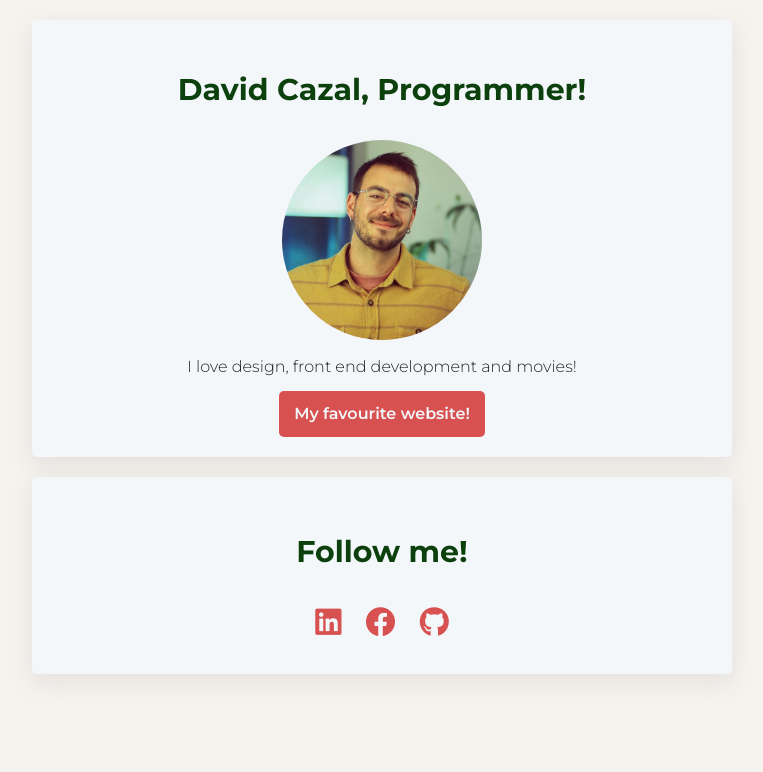
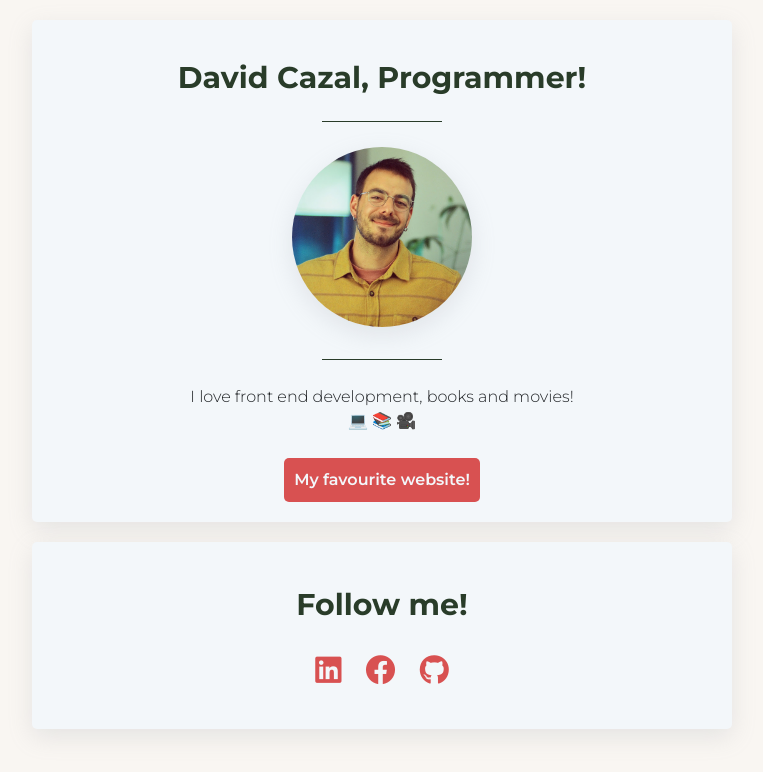
Before and after one commit to DavidCazalCollados/profile, a plain HTML site: page index.html in a window 1280 px wide. Shown: the whole page, without its empty margins (258-1021 px from the left). Drawn offline with Linux system fonts and the light colour scheme; a web font is replaced by a local one.

Commit message:
make my profile prettier

```diff
--- a/index.html
+++ b/index.html
@@ -16,8 +16,12 @@
   <div class="container">
     <div class="card">
       <h1>David Cazal, Programmer!</h1>
+      <div class="line"></div>
       <img src="images/moi_02.jpg" alt="A pisture of me">
-      <p>I love design, front end development and movies!</p>
+      <div class="line"></div>
+      <p>I love front end development, books and movies!</br>
+        &#x1F4BB; &#128218; &#127909;
+      </p>
       <a class="btn-red" href="https://www.criterion.com/" target="_blank">My favourite website!</a>
     </div>
     <div class="card">
--- a/style.css
+++ b/style.css
@@ -1,23 +1,24 @@
 body {
-  background-color:rgb(246, 242, 237);
+  background-color:rgb(249, 246, 242);
   font-family: "Montserrat";
   font-size: 16px;
   font-weight: 300;
   font-style: normal;
   color: #212427;
-  line-height:1;
+  line-height:1.5;
 }
 
 h1, h2 {
-  color: rgb(12, 64, 12);
+  color: rgb(41, 60, 41);
   font-weight: 700;
-  line-height: 2;
+  line-height: 1.2;
   font-size: 30px;
 }
 
 img {
   border-radius: 50%;
-  width: 200px;
+  width: 180px;
+  box-shadow: rgba(149, 157, 165, 0.2) 0px 8px 24px;
 }
 
 .card {
@@ -49,24 +50,34 @@ a {
   color: rgb(216, 81, 81);
   font-weight: 600;
   font-size: 30px;
+  transition: 0.3s ease;
 }
 
 a:hover {
   color: rgb(230, 149, 149);
 }
 
+p {
+  margin: 25px auto;
+}
+
 .btn-red {
   background: rgb(216, 81, 81);
   color: rgb(243, 247, 250);
   font-size: 16px;
-  padding: 15px;
+  padding: 10px;
   display: inline-block;
   border-radius: 5px;
 }
 
 .btn-red:hover {
   background: rgb(228, 152, 152);
-  color:rgb(218, 39, 39);
+  color:rgb(213, 41, 41);
+}
+
+.line {
+  border-bottom: 1px solid rgb(41, 60, 41);
+  margin: 25px 270px;
 }
 
 @media (max-width: 960px) {
```
